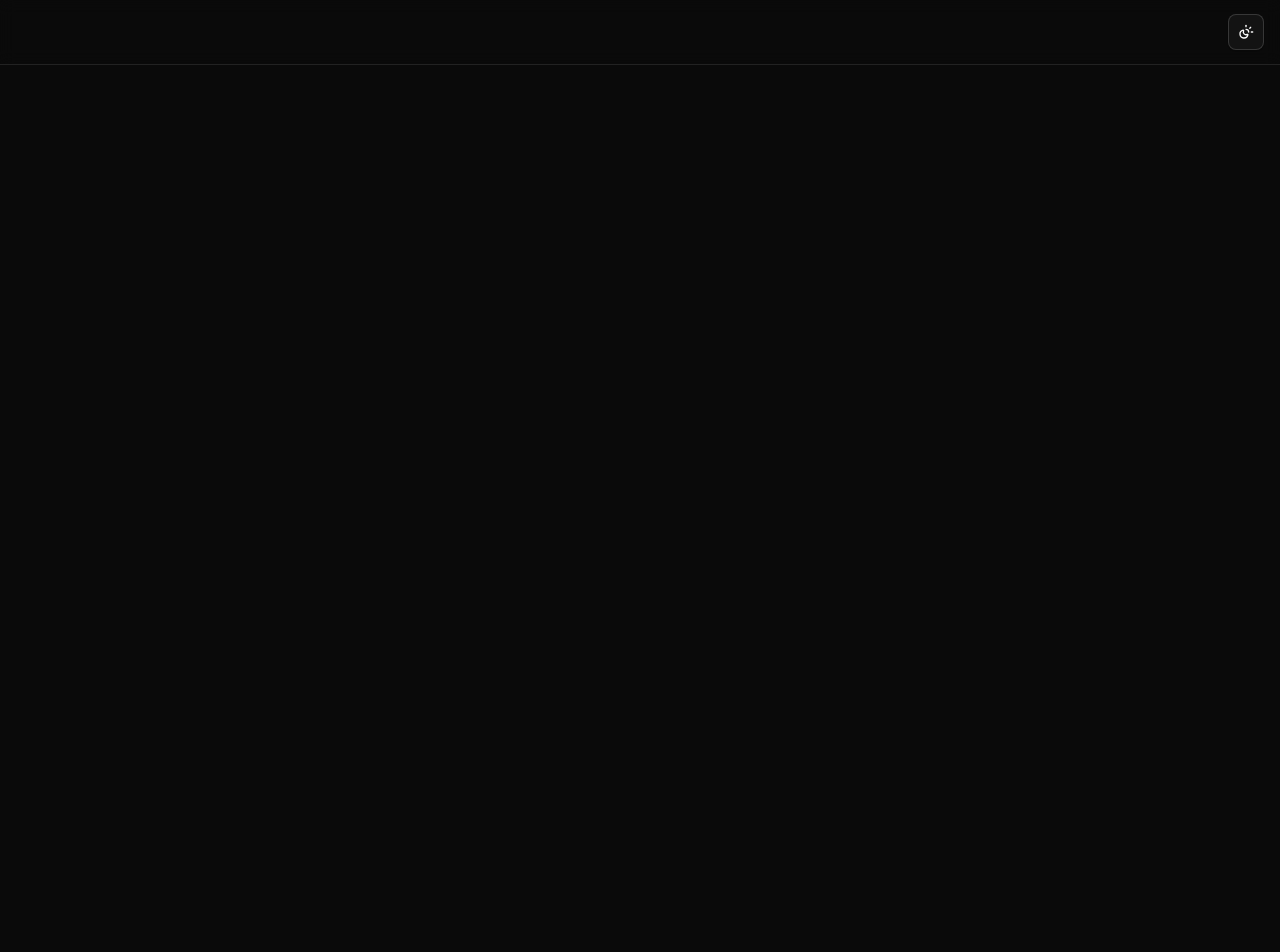
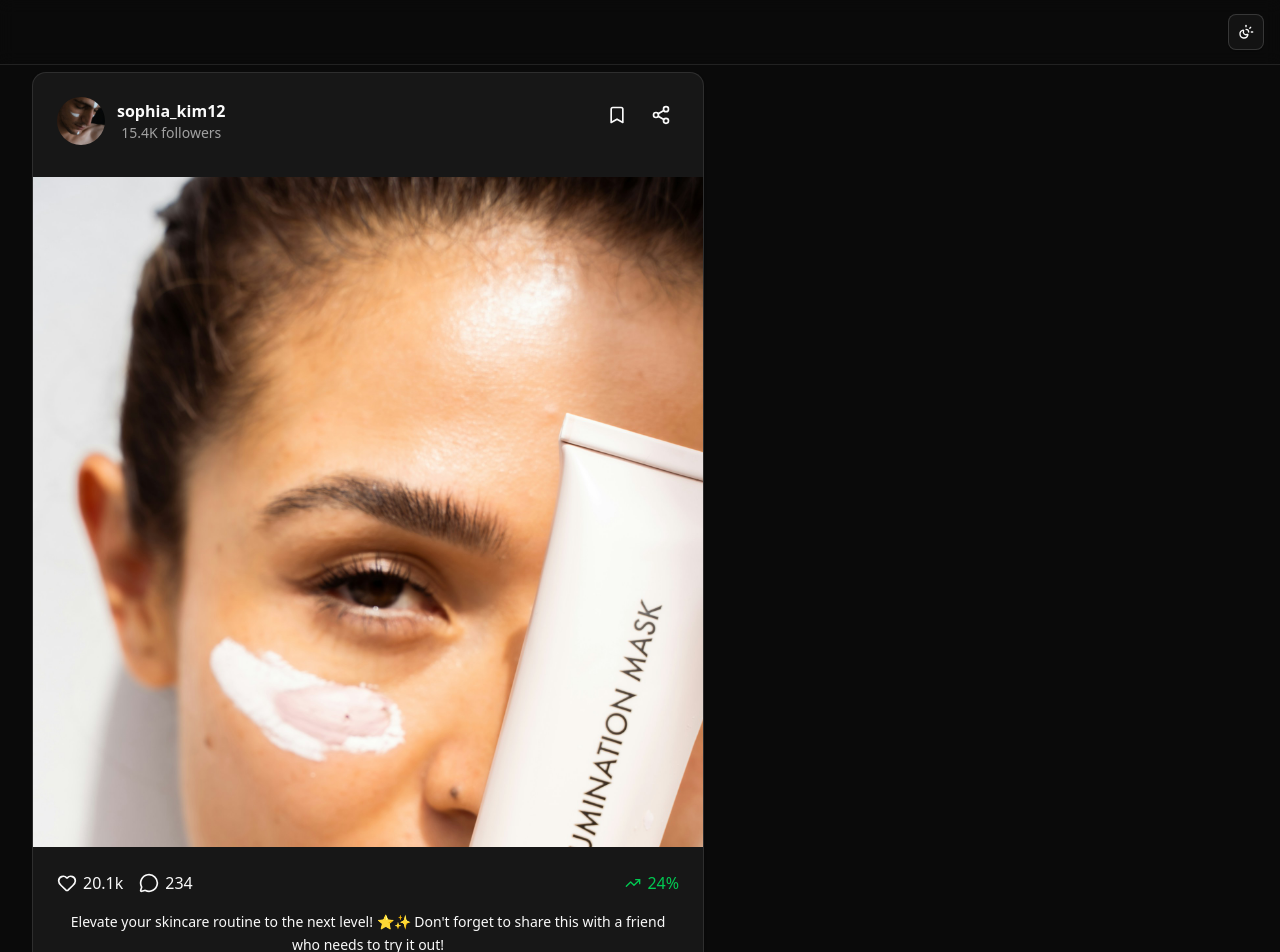
Before and after one commit to santoshjoseph99/socialdashboard, a React (Vite) app: page / in a window 1280 px wide. Shown: the top 952 px of the page. Before the commit the page ends 800 px from the top, so only its background shows below. Built offline with nearby package versions, Linux system fonts and the light colour scheme.

Commit message:
social post card wip

```diff
--- a/package.json
+++ b/package.json
@@ -11,6 +11,7 @@
   },
   "dependencies": {
     "@radix-ui/react-avatar": "^1.1.10",
+    "@radix-ui/react-scroll-area": "^1.2.10",
     "@radix-ui/react-separator": "^1.1.7",
     "@radix-ui/react-slot": "^1.2.3",
     "@radix-ui/react-switch": "^1.2.6",
--- a/src/App.tsx
+++ b/src/App.tsx
@@ -1,4 +1,5 @@
 import './App.css';
+import {CardsContainer} from './components/CardsContainer';
 import {Header} from './components/Header';
 import {ThemeProvider} from './components/theme-provider';
 
@@ -7,6 +8,7 @@ function App() {
     <ThemeProvider defaultTheme="dark" storageKey="vite-ui-theme">
       <div className="flex flex-col">
         <Header />
+        <CardsContainer />
       </div>
     </ThemeProvider>
   );
--- /dev/null
+++ b/src/components/CardsContainer.tsx
@@ -0,0 +1,22 @@
+import {SocialPostCard} from './SocialPostCard';
+import {ScrollArea} from './ui/scroll-area';
+import {Separator} from './ui/separator';
+
+export const CardsContainer = () => {
+  return (
+    <ScrollArea className="mt-10">
+      <SocialPostCard
+        username="sophia_kim12"
+        followers="15.4K"
+        avatarUrl="/src/assets/avatar1.jpg"
+        imageUrl="/src/assets/mainpic1.jpg"
+        likes="20.1k"
+        comments={234}
+        engagementRate="24%"
+        caption="Elevate your skincare routine to the next level! ⭐✨ Don't forget to share this with a friend who needs to try it out!"
+        timestamp="March 15, 2025 at 2:30 PM"
+        tags={['Skincare', 'Mini-influencer']}
+      />
+    </ScrollArea>
+  );
+};
--- /dev/null
+++ b/src/components/SocialPostCard.tsx
@@ -0,0 +1,91 @@
+import {Bookmark, Share2, Heart, MessageCircle, TrendingUp} from 'lucide-react';
+import {Avatar, AvatarFallback, AvatarImage} from '@/components/ui/avatar';
+import {Badge} from '@/components/ui/badge';
+import {Button} from '@/components/ui/button';
+import {Card, CardContent, CardFooter, CardHeader, CardAction} from '@/components/ui/card';
+
+interface SocialPostCardProps {
+  username: string;
+  followers: string;
+  avatarUrl: string;
+  imageUrl: string;
+  likes: string;
+  comments: number;
+  engagementRate: string;
+  caption: string;
+  timestamp: string;
+  tags: string[];
+}
+
+export function SocialPostCard({
+  username,
+  followers,
+  avatarUrl,
+  imageUrl,
+  likes,
+  comments,
+  engagementRate,
+  caption,
+  timestamp,
+  tags,
+}: SocialPostCardProps) {
+  return (
+    <Card className="max-w-2xl overflow-hidden">
+      <CardHeader>
+        <div className="flex items-center gap-3">
+          <Avatar className="size-12">
+            <AvatarImage src={avatarUrl} alt={username} />
+            <AvatarFallback>{username.slice(0, 2).toUpperCase()}</AvatarFallback>
+          </Avatar>
+          <div>
+            <div className="font-semibold text-base">{username}</div>
+            <div className="text-sm text-muted-foreground">{followers} followers</div>
+          </div>
+        </div>
+        <CardAction>
+          <div className="flex gap-2">
+            <Button variant="ghost" size="icon">
+              <Bookmark className="size-5" />
+            </Button>
+            <Button variant="ghost" size="icon">
+              <Share2 className="size-5" />
+            </Button>
+          </div>
+        </CardAction>
+      </CardHeader>
+
+      <CardContent className="px-0 py-0">
+        <img src={imageUrl} alt="Post content" className="w-full aspect-square object-cover" />
+      </CardContent>
+
+      <CardFooter className="flex-col items-start gap-4">
+        <div className="flex items-center gap-4 w-full">
+          <div className="flex items-center gap-1.5">
+            <Heart className="size-5" />
+            <span className="font-medium">{likes}</span>
+          </div>
+          <div className="flex items-center gap-1.5">
+            <MessageCircle className="size-5" />
+            <span className="font-medium">{comments}</span>
+          </div>
+          <div className="flex items-center gap-1.5 ml-auto text-green-500">
+            <TrendingUp className="size-4" />
+            <span className="font-medium">{engagementRate}</span>
+          </div>
+        </div>
+
+        <p className="text-sm leading-relaxed">{caption}</p>
+
+        <time className="text-sm text-muted-foreground">{timestamp}</time>
+
+        <div className="flex gap-2 flex-wrap">
+          {tags.map((tag) => (
+            <Badge key={tag} variant="outline">
+              {tag}
+            </Badge>
+          ))}
+        </div>
+      </CardFooter>
+    </Card>
+  );
+}
--- /dev/null
+++ b/src/components/ui/scroll-area.tsx
@@ -0,0 +1,56 @@
+import * as React from "react"
+import * as ScrollAreaPrimitive from "@radix-ui/react-scroll-area"
+
+import { cn } from "@/lib/utils"
+
+function ScrollArea({
+  className,
+  children,
+  ...props
+}: React.ComponentProps<typeof ScrollAreaPrimitive.Root>) {
+  return (
+    <ScrollAreaPrimitive.Root
+      data-slot="scroll-area"
+      className={cn("relative", className)}
+      {...props}
+    >
+      <ScrollAreaPrimitive.Viewport
+        data-slot="scroll-area-viewport"
+        className="focus-visible:ring-ring/50 size-full rounded-[inherit] transition-[color,box-shadow] outline-none focus-visible:ring-[3px] focus-visible:outline-1"
+      >
+        {children}
+      </ScrollAreaPrimitive.Viewport>
+      <ScrollBar />
+      <ScrollAreaPrimitive.Corner />
+    </ScrollAreaPrimitive.Root>
+  )
+}
+
+function ScrollBar({
+  className,
+  orientation = "vertical",
+  ...props
+}: React.ComponentProps<typeof ScrollAreaPrimitive.ScrollAreaScrollbar>) {
+  return (
+    <ScrollAreaPrimitive.ScrollAreaScrollbar
+      data-slot="scroll-area-scrollbar"
+      orientation={orientation}
+      className={cn(
+        "flex touch-none p-px transition-colors select-none",
+        orientation === "vertical" &&
+          "h-full w-2.5 border-l border-l-transparent",
+        orientation === "horizontal" &&
+          "h-2.5 flex-col border-t border-t-transparent",
+        className
+      )}
+      {...props}
+    >
+      <ScrollAreaPrimitive.ScrollAreaThumb
+        data-slot="scroll-area-thumb"
+        className="bg-border relative flex-1 rounded-full"
+      />
+    </ScrollAreaPrimitive.ScrollAreaScrollbar>
+  )
+}
+
+export { ScrollArea, ScrollBar }
```
Also changed, not shown: 1 other file (tests, documents, lock files or other folders).
